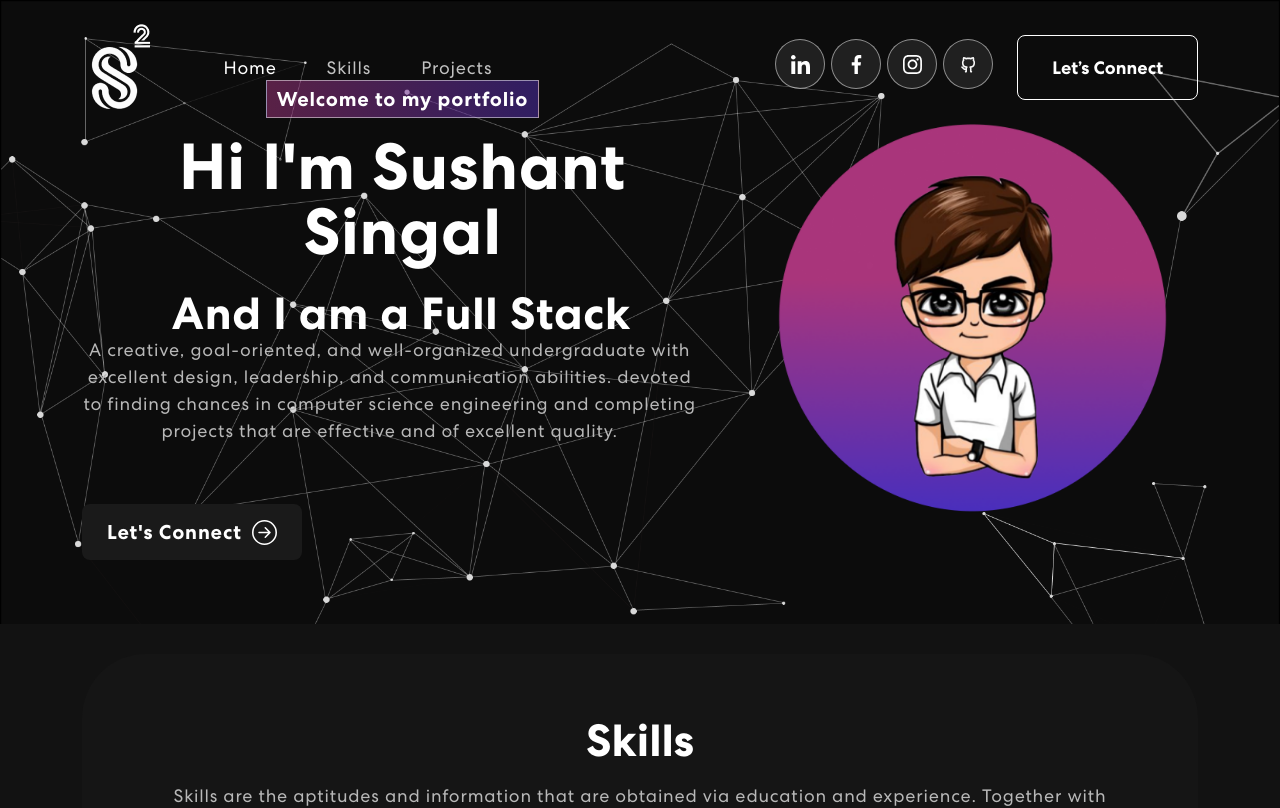
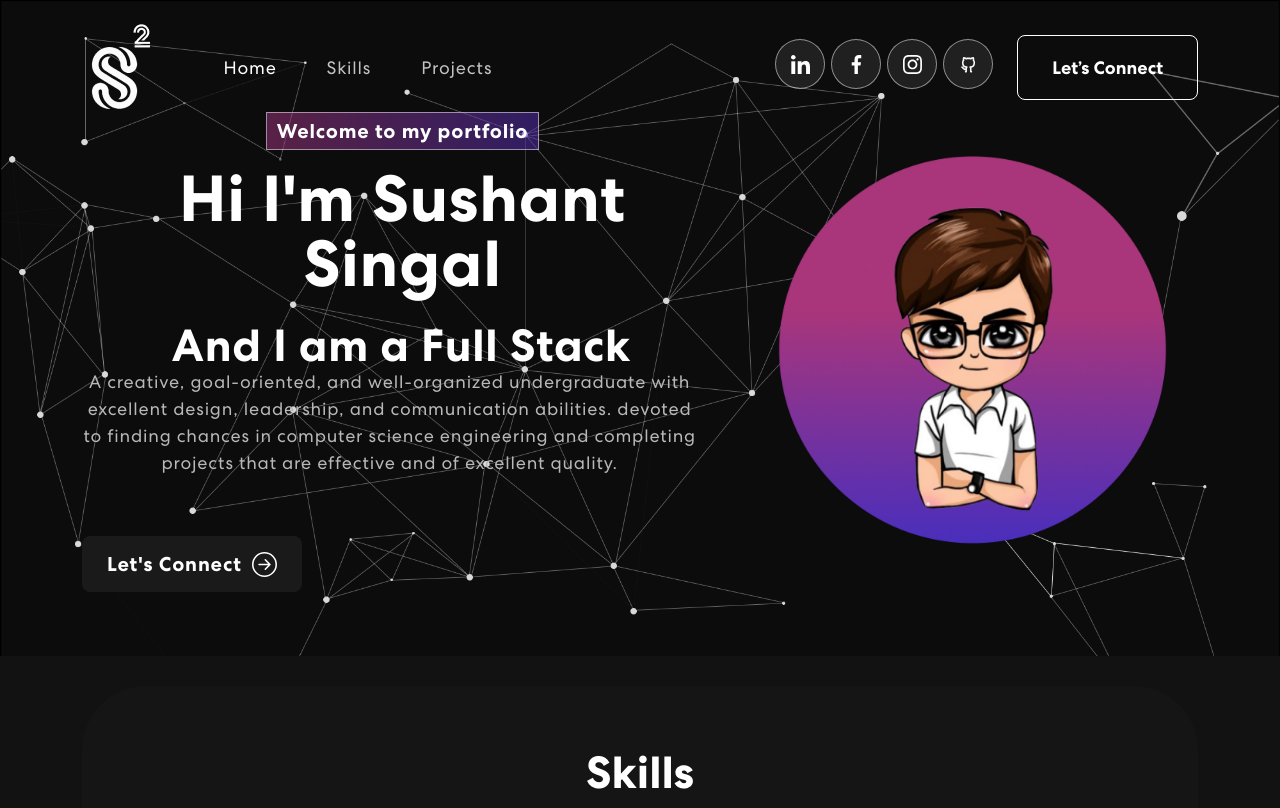
Before and after one commit to sushantsingal/My_Folio, a React (Vite) app: page / in a window 1280 px wide. Shown: the top 808 px of the page. Built offline with nearby package versions, Linux system fonts and the light colour scheme.

Commit message:
Update Banner.jsx

```diff
--- a/src/components/Banner.jsx
+++ b/src/components/Banner.jsx
@@ -15,7 +15,7 @@ export const Banner = () => {
   const period = 1000;
 
   const connect = () => {
-      window.location.href = 'https://drive.google.com/file/d/1OkvD8JBEAqjcq8DJ7Jo06v6cuzpU6VBQ/view?usp=drive_link';
+      window.location.href = 'https://drive.google.com/file/d/1693E9wWHqEIj6KMSk_VCVuCBQawqSAtz/view';
   };
 
   useEffect(() => {
@@ -51,9 +51,9 @@ export const Banner = () => {
 
   return (
     <section className="banner" id="home">
-      <Container className="mt-3">
+      <Container className="banner-contain">
         <Row className="align-items-center">
-          <Col xs={12} md={6} xl={7}>
+          <Col xs={12} md={12} xl={7}>
             <TrackVisibility>
             {({ isVisible }) =>
             <div className={isVisible ? "animate__animated animate__fadeIn" : ""}>
@@ -71,7 +71,7 @@ export const Banner = () => {
             </div>}
             </TrackVisibility>
           </Col>
-          <Col xs={12} md={6} xl={5}>
+          <Col xs={12} md={12} xl={5}>
           <TrackVisibility>
               {({ isVisible }) =>
                 <div className={isVisible ? "animate__animated animate__zoomIn" : ""}>
```
